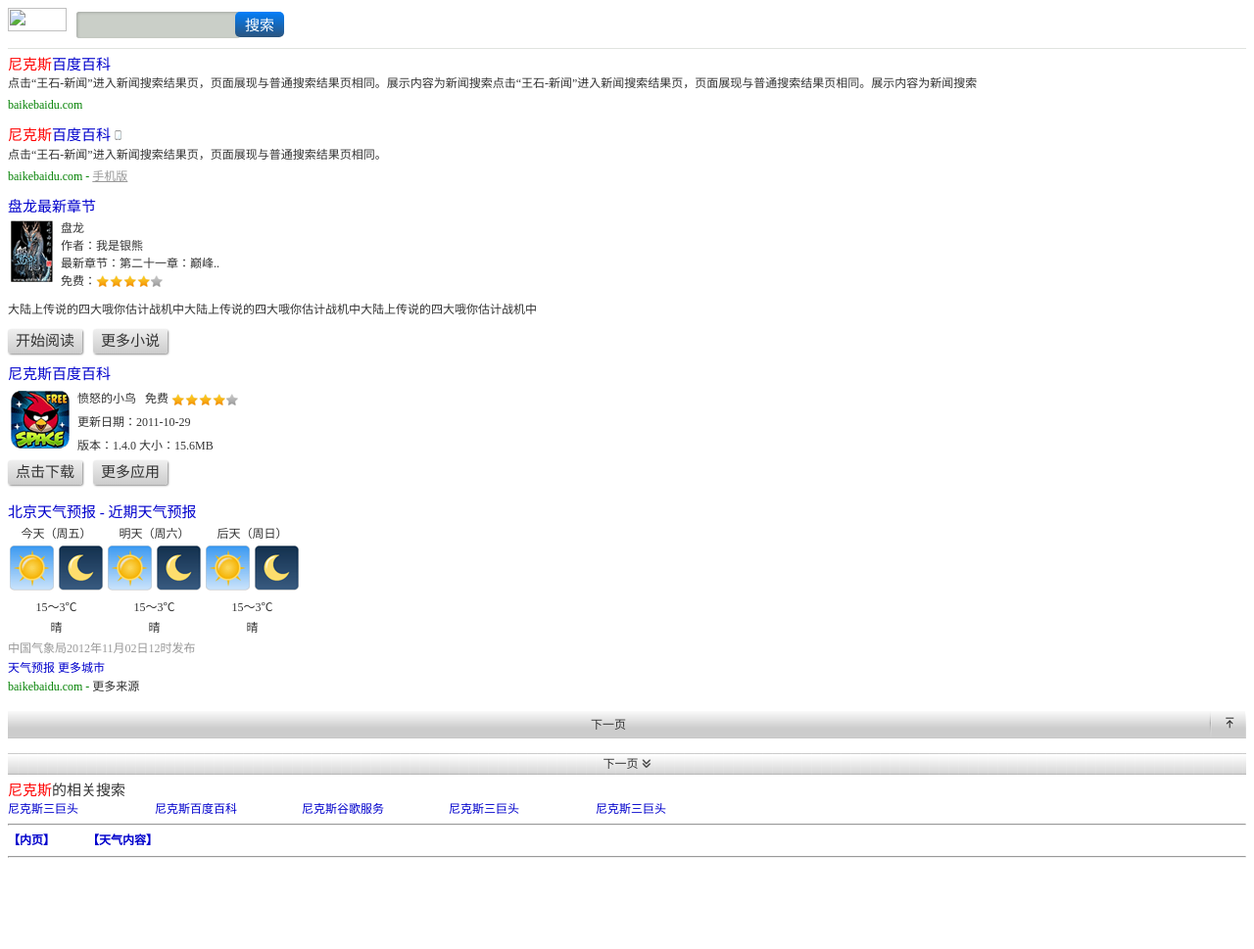
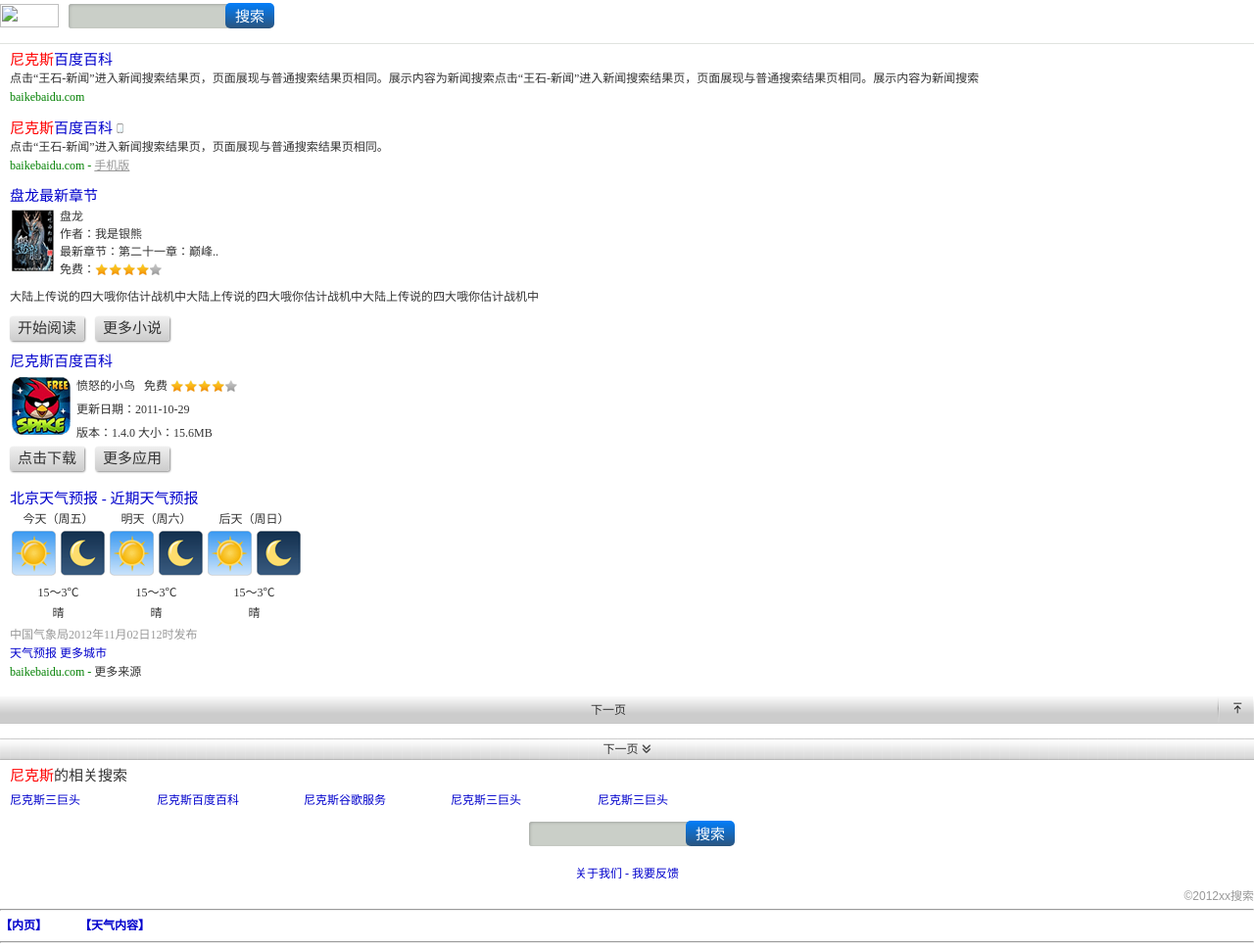
Before and after one commit to calefy/test, a PHP site: page /search/search.html in a window 1280 px wide. Shown: the whole page at 98% size. Before the commit the page ends 876 px from the top, so only its background shows below. Run offline with PHP 8.4, Linux system fonts and the light colour scheme.

Commit message:
add content

```diff
--- a/search/css/style.css
+++ b/search/css/style.css
@@ -4,6 +4,7 @@
 *
 **********************************/
 /**reset**/
+body, p, form, input, textarea, h1, h2, h3, h4, h5, h6, ul, dl, dd, dt, table, tr, th, td, ul li{margin:0;padding:0;}
 body{font-size:12px;line-height:1.6em;color:#333;background:#fff;font-family:"Microsoft YaHei";}img{border:0}form{margin:0;padding:0}.a{padding-top:6px;margin-top:6px;margin-bottom:6px}.h{color:#c60a00}.s{font-size:small}.b{font-size:small;color:#77C}li,ul{margin:0;padding:0;list-style:none;}.l{float:left;display:inline;}a{text-decoration:none;color:#00c;}
 h1{font-size:larger;margin:5em 0 1em;}
 /**首页**/
@@ -18,6 +19,7 @@ box-shadow:1px 1px 3px #a4a7a3 inset;}
 .index_wrap .about_us a{color:#333;text-decoration:none;}
 .index_wrap .index_search{position:relative;width:255px;margin:0 auto;}
 .copyright{font-size:12px;}
+.head .logo{margin-top:4px;}
     /**icon**/
 .icon{display:inline-block;font-size:0;overflow:hidden;}
 .icon_search{background:url(../images/icon_search.gif) no-repeat;width:12px;height:12px; margin:0px 10px 0 5px;display:inline-block; vertical-align:middle;}
@@ -34,13 +36,13 @@ box-shadow:1px 1px 3px #a4a7a3 inset;}
  .search_list .word{width:140px;display:inline-block;line-height:28px; vertical-align:middle;}
 /**结果页**/
 .result_list{border-top:1px solid #E0E3DF;margin-top:10px;padding-top:7px;}
-.result_list .dk_content{margin-bottom:12px;}
+.result_list .dk_content{margin-bottom:12px;padding:0 10px;}
 .result_list .dk_content p{margin:0;}
 .result_list .dk_content .title{font-size:15px;}
-.result_list .dk_content .word{margin:2px 0 5px;line-height:15px;}
+.result_list .dk_content .word{margin:2px 0;line-height:15px;}
 .result_list .dk_content .word a{color:#333;}
 .result_list .dk_content .link{color:#008000;}
-.relative_title{font-size:15px;margin:0;}
+.relative_title{font-size:15px;margin:0 0 6px;padding:0 10px;}
 .search_box{position:relative;}
 .result_wrap .input_search{border:none;-webkit-border-radius:3px; background:#cacfc8; width:160px;height:25px;padding-left:5px;font-size:15px;
 box-shadow:1px 1px 3px #a4a7a3 inset;}
@@ -51,6 +53,7 @@ box-shadow:1px 1px 3px #a4a7a3 inset;}
 
 .red{color:red;}
 .next_page,.page_loading{background:url(../images/next_bg.gif) repeat-x;height:22px;font-size:12px;text-align:center;line-height:22px;margin:15px 0 7px;display:block;color:#333;text-decoration:none;}
+.rel_list{padding:0 10px;}
 .rel_list li{float:left;height:24px;width:150px;}
 .rel_list{}
 
@@ -107,3 +110,5 @@ border-radius:3px;
 
 .page_foot{background:url(../images/next_bgFoot.gif) repeat-x;height:28px;}
 .page_foot .next_page{background:none;line-height:28px;display:block;height:28px;}
+.search_foot{margin:7px auto 19px;width:220px;}
+.copyright{font:12px arial;color:#999;text-align:right;margin:2px 0 4px;}
--- a/search/search.html
+++ b/search/search.html
@@ -195,9 +195,18 @@
                 <li><a href="#">尼克斯三巨头</a></li>
                 <li><a href="#">尼克斯三巨头</a></li>
             </ul>
+			<div style="clear:both"></div>
+			<form action="search.html">
+				<div class="search_foot">
+					<div class="index_search ">
+						<input type="text" name="word" class="input_search" id="searchInputFoot" autocorrect="off" autocomplete="off" autocapitalize="off"/><input type="submit" value="搜索" class="input_submit" id="searchSubmitFoot" />
 					</div>
+				</div>
+			</form>
+			<div style="text-align:center;"><a href="#">关于我们 - </a><a href="#">我要反馈</a></div>
+			<div class="copyright">©2012xx搜索</div>
 
-    </div>
+
 
 			<!-- 测试：其他页引用 begin -->
 			<div style="clear:both;font-weight:bold;">
@@ -209,6 +218,10 @@
 			</div>
 			<!-- 测试：其他页引用 end -->
 
+        </div>
+    </div>
+
+
 
 	<script type="text/javascript" src="js/main.js"></script>
 </body>
```
Lines whose indentation alone changed are shown as unchanged.
